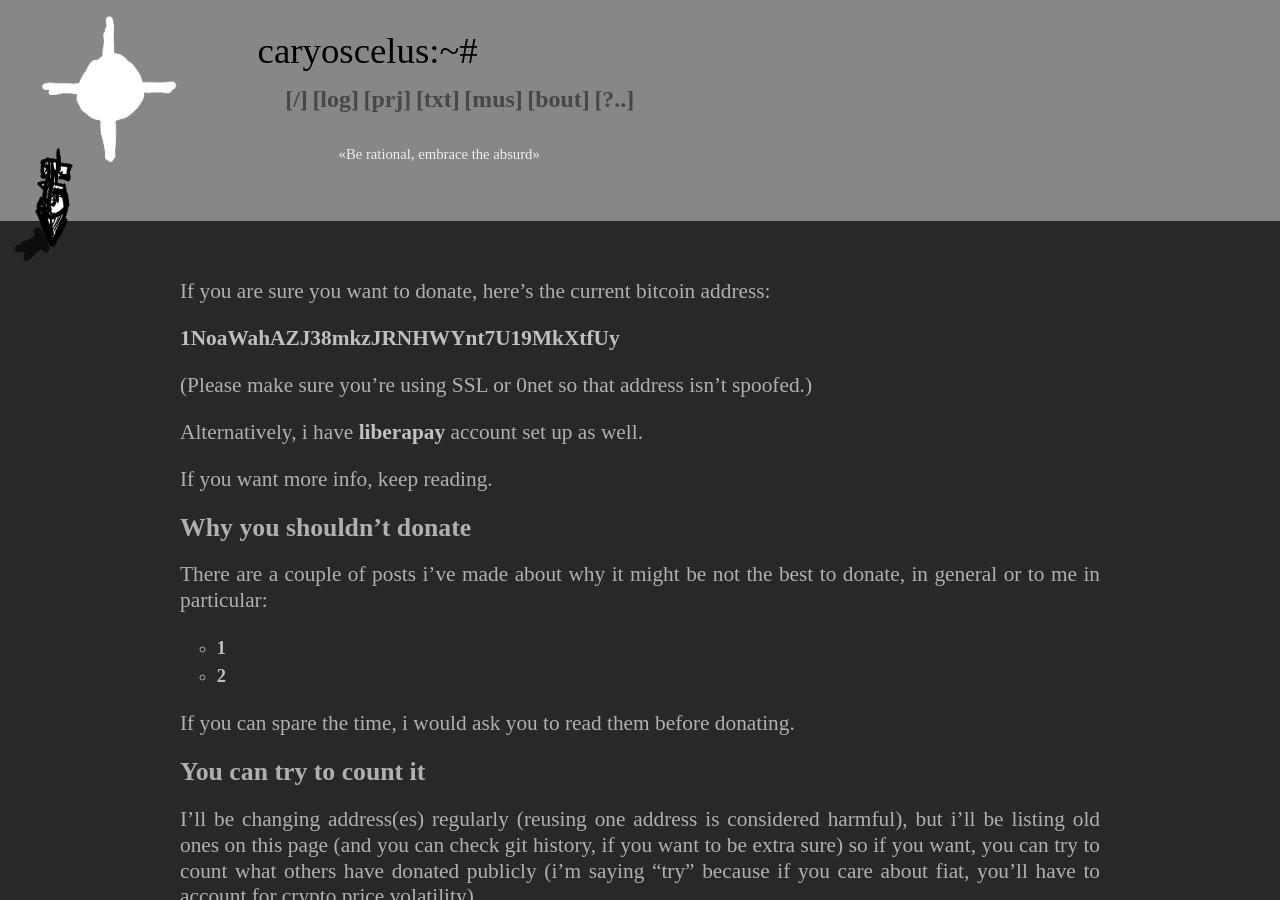
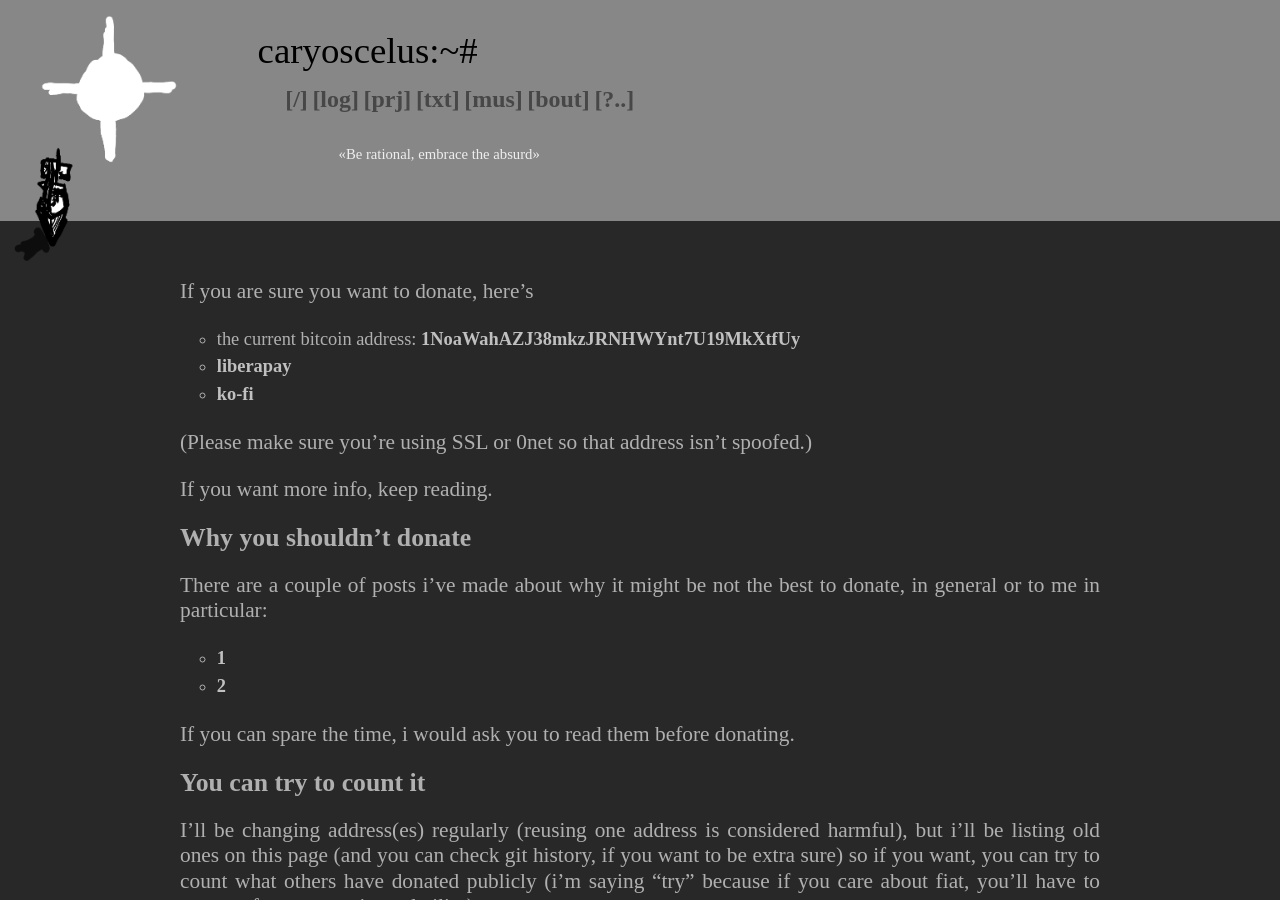
Before and after one commit to caryoscelus/caryoscelus.github.io, a Jekyll site: the page built from donate/index.md, in a window 1280 px wide and 900 px high. Built offline with Jekyll 4.4.1, drawn with Linux system fonts in a browser that asks for light colours; some web fonts are replaced.

Commit message:
up donate

```diff
--- a/donate/index.md
+++ b/donate/index.md
@@ -3,13 +3,13 @@ layout: default
 title: "donate < caryoscelus"
 ---
 
-If you are sure you want to donate, here's the current bitcoin address:
+If you are sure you want to donate, here's
 
-[1NoaWahAZJ38mkzJRNHWYnt7U19MkXtfUy](bitcoin:1NoaWahAZJ38mkzJRNHWYnt7U19MkXtfUy)
+- the current bitcoin address: [1NoaWahAZJ38mkzJRNHWYnt7U19MkXtfUy](bitcoin:1NoaWahAZJ38mkzJRNHWYnt7U19MkXtfUy)
+- [liberapay][lp]
+- [ko-fi][kofi]
 
 (Please make sure you're using SSL or 0net so that address isn't spoofed.)
-
-Alternatively, i have [liberapay][lp] account set up as well.
 
 If you want more info, keep reading.
 
```
Also changed, not shown: other parts of donate/index.md (+2 -1 lines).
